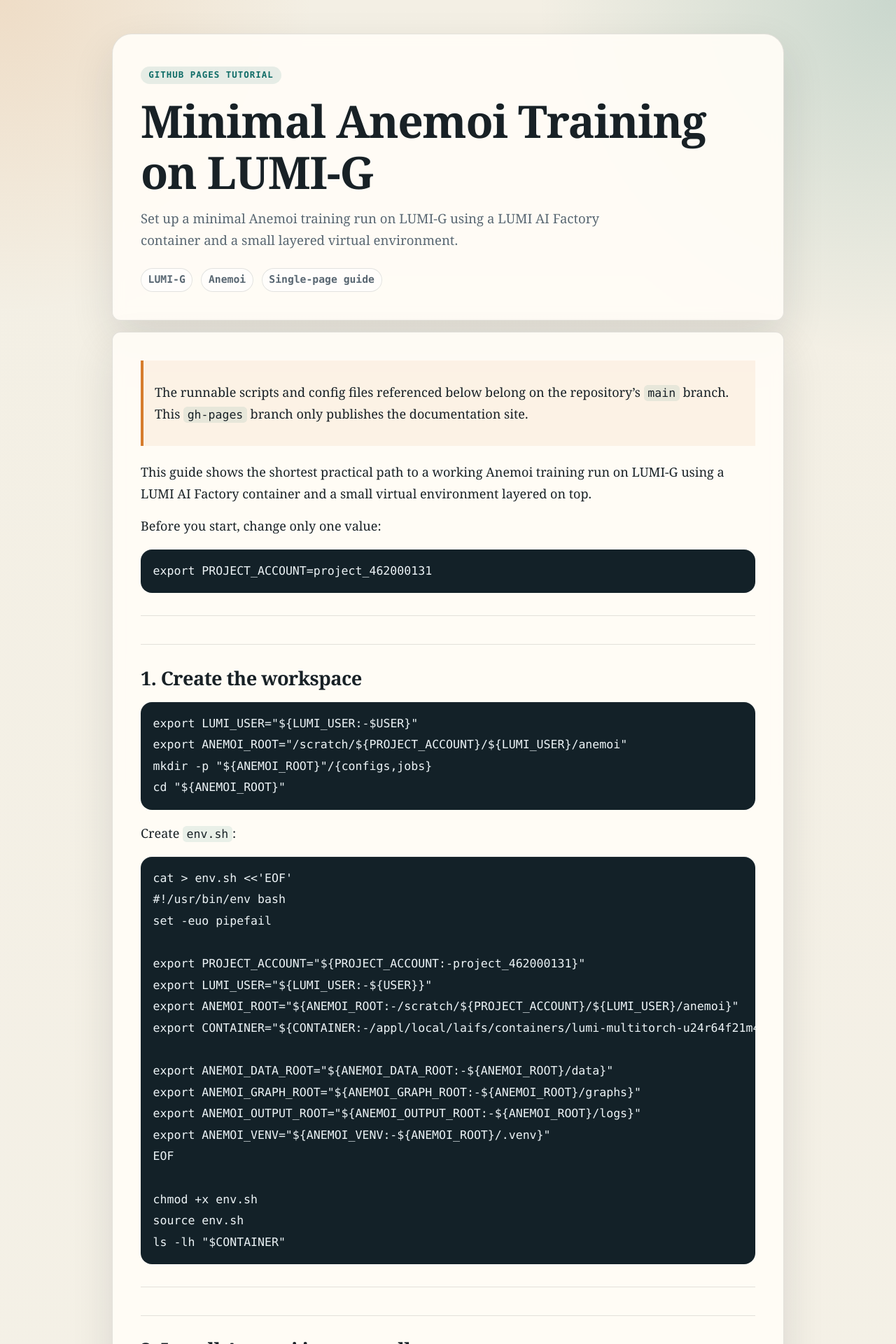
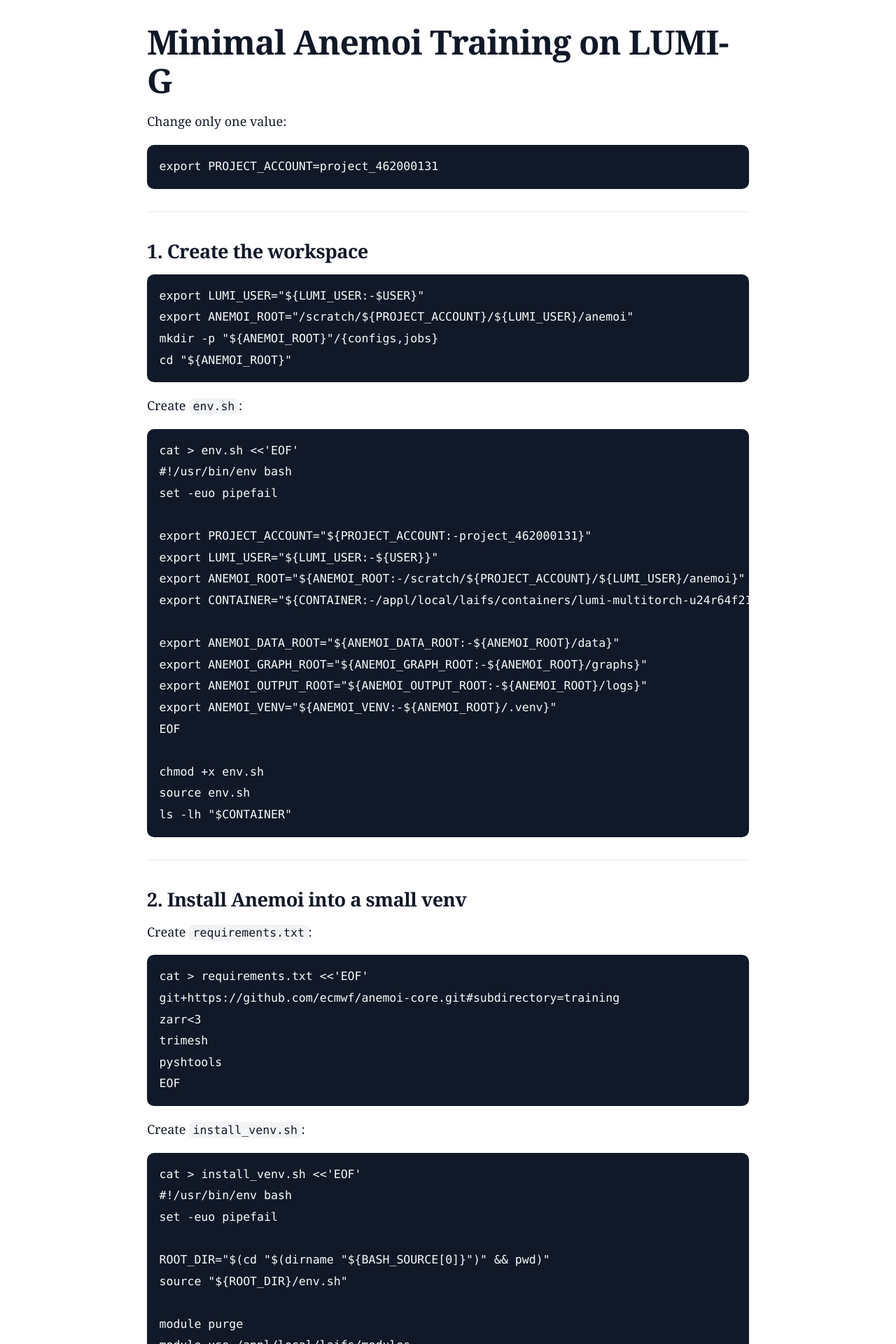
Before and after one commit to aniskhan25/anemoi-demo, a Jekyll site: the page built from index.md, in a window 1280 px wide. Shown: the top 1920 px of the page at 70% size. Built offline with Jekyll 4.4.1, drawn with Linux system fonts in a browser that asks for light colours; our own code applies the rules of GitHub Pages for plain Markdown files.

Commit message:
Remove extra page chrome from tutorial

````diff
--- a/_layouts/default.html
+++ b/_layouts/default.html
@@ -3,69 +3,23 @@
   <head>
     <meta charset="utf-8">
     <meta name="viewport" content="width=device-width, initial-scale=1">
-    <title>{% if page.title %}{{ page.title }} | {% endif %}{{ site.title }}</title>
-    <meta name="description" content="{{ page.description | default: site.description }}">
+    <title>{{ site.title }}</title>
     <style>
-      :root {
-        --bg: #f7f4ec;
-        --paper: rgba(255, 252, 246, 0.94);
-        --ink: #182126;
-        --muted: #596772;
-        --line: rgba(24, 33, 38, 0.12);
-        --accent: #0e6b66;
-        --accent-2: #d67c2c;
-        --code-bg: #132128;
-        --code-ink: #edf4f7;
-        --shadow: 0 24px 60px rgba(24, 33, 38, 0.12);
-      }
-
       * {
         box-sizing: border-box;
       }
 
-      html {
-        scroll-behavior: smooth;
-      }
-
       body {
         margin: 0;
-        color: var(--ink);
-        background:
-          radial-gradient(circle at top left, rgba(214, 124, 44, 0.16), transparent 28rem),
-          radial-gradient(circle at top right, rgba(14, 107, 102, 0.18), transparent 32rem),
-          linear-gradient(180deg, #f3efe4 0%, var(--bg) 100%);
+        color: #111827;
+        background: #ffffff;
         font: 18px/1.7 Georgia, "Times New Roman", serif;
       }
 
-      .shell {
-        width: min(960px, calc(100vw - 2rem));
+      main {
+        width: min(860px, calc(100vw - 2rem));
         margin: 0 auto;
-        padding: 3rem 0 5rem;
-      }
-
-      .hero,
-      .content {
-        background: var(--paper);
-        border: 1px solid var(--line);
-        box-shadow: var(--shadow);
-        backdrop-filter: blur(8px);
-      }
-
-      .hero {
-        padding: 2.5rem;
-        border-radius: 28px 28px 12px 12px;
-      }
-
-      .eyebrow {
-        display: inline-block;
-        margin-bottom: 1rem;
-        padding: 0.3rem 0.7rem;
-        border-radius: 999px;
-        background: rgba(14, 107, 102, 0.1);
-        color: var(--accent);
-        font: 700 0.78rem/1.2 ui-monospace, SFMono-Regular, Menlo, monospace;
-        letter-spacing: 0.08em;
-        text-transform: uppercase;
+        padding: 2rem 0 4rem;
       }
 
       h1, h2, h3 {
@@ -75,50 +29,15 @@
       }
 
       h1 {
-        font-size: clamp(2.4rem, 5vw, 4.6rem);
+        font-size: clamp(2rem, 4vw, 3rem);
       }
 
-      .lede {
-        max-width: 46rem;
-        margin: 0;
-        color: var(--muted);
-        font-size: 1.16rem;
-      }
-
-      .meta {
-        display: flex;
-        flex-wrap: wrap;
-        gap: 0.75rem;
-        margin-top: 1.5rem;
-        color: var(--muted);
-        font: 600 0.92rem/1.4 ui-monospace, SFMono-Regular, Menlo, monospace;
-      }
-
-      .meta span {
-        padding: 0.35rem 0.6rem;
-        border: 1px solid var(--line);
-        border-radius: 999px;
-        background: rgba(255, 255, 255, 0.58);
-      }
-
-      .content {
-        margin-top: 1rem;
-        padding: 2.5rem;
-        border-radius: 12px 12px 28px 28px;
-      }
-
-      .content > :first-child {
-        margin-top: 0;
-      }
-
-      .content h2 {
+      h2 {
         margin-top: 2.5rem;
-        padding-top: 2rem;
-        border-top: 1px solid var(--line);
         font-size: 1.7rem;
       }
 
-      .content h3 {
+      h3 {
         margin-top: 1.6rem;
         font-size: 1.18rem;
       }
@@ -128,23 +47,22 @@
       }
 
       a {
-        color: var(--accent);
+        color: inherit;
       }
 
       code {
         padding: 0.12rem 0.35rem;
         border-radius: 0.35rem;
-        background: rgba(14, 107, 102, 0.09);
+        background: #f3f4f6;
         font: 0.92em ui-monospace, SFMono-Regular, Menlo, monospace;
       }
 
       pre {
         overflow-x: auto;
         padding: 1rem 1.1rem;
-        border-radius: 16px;
-        background: var(--code-bg);
-        color: var(--code-ink);
-        box-shadow: inset 0 1px 0 rgba(255, 255, 255, 0.05);
+        border-radius: 10px;
+        background: #111827;
+        color: #f9fafb;
       }
 
       pre code {
@@ -153,47 +71,21 @@
         color: inherit;
       }
 
-      blockquote {
-        margin: 1.4rem 0;
-        padding: 0.9rem 1rem;
-        border-left: 4px solid var(--accent-2);
-        background: rgba(214, 124, 44, 0.08);
-      }
-
       hr {
         margin: 2rem 0;
         border: 0;
-        border-top: 1px solid var(--line);
+        border-top: 1px solid #e5e7eb;
       }
 
       @media (max-width: 700px) {
-        .shell {
+        main {
           width: min(100vw - 1rem, 960px);
-          padding: 0.75rem 0 2rem;
-        }
-
-        .hero,
-        .content {
-          padding: 1.25rem;
+          padding: 1rem 0 2rem;
         }
       }
     </style>
   </head>
   <body>
-    <main class="shell">
-      <section class="hero">
-        <div class="eyebrow">GitHub Pages Tutorial</div>
-        <h1>{{ page.title | default: site.title }}</h1>
-        <p class="lede">{{ page.description | default: site.description }}</p>
-        <div class="meta">
-          <span>LUMI-G</span>
-          <span>Anemoi</span>
-          <span>Single-page guide</span>
-        </div>
-      </section>
-      <article class="content">
-        {{ content }}
-      </article>
-    </main>
+    <main>{{ content }}</main>
   </body>
 </html>
--- a/index.md
+++ b/index.md
@@ -1,14 +1,10 @@
 ---
 layout: default
-title: Minimal Anemoi Training on LUMI-G
-description: Set up a minimal Anemoi training run on LUMI-G using a LUMI AI Factory container and a small layered virtual environment.
 ---
 
-> The runnable scripts and config files referenced below belong on the repository's `main` branch. This `gh-pages` branch only publishes the documentation site.
+# Minimal Anemoi Training on LUMI-G
 
-This guide shows the shortest practical path to a working Anemoi training run on LUMI-G using a LUMI AI Factory container and a small virtual environment layered on top.
-
-Before you start, change only one value:
+Change only one value:
 
 ```bash
 export PROJECT_ACCOUNT=project_462000131
````
